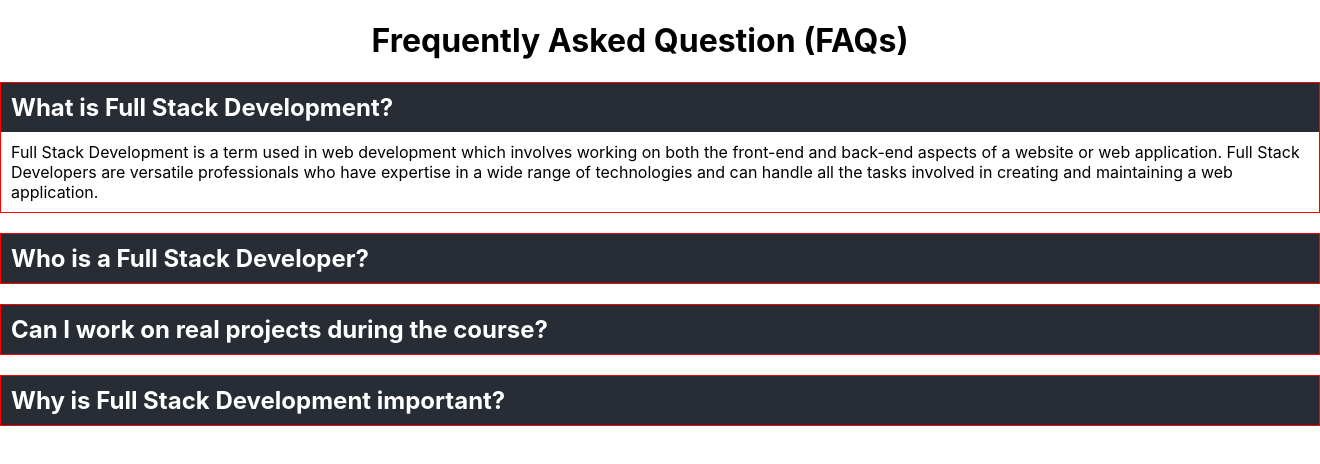
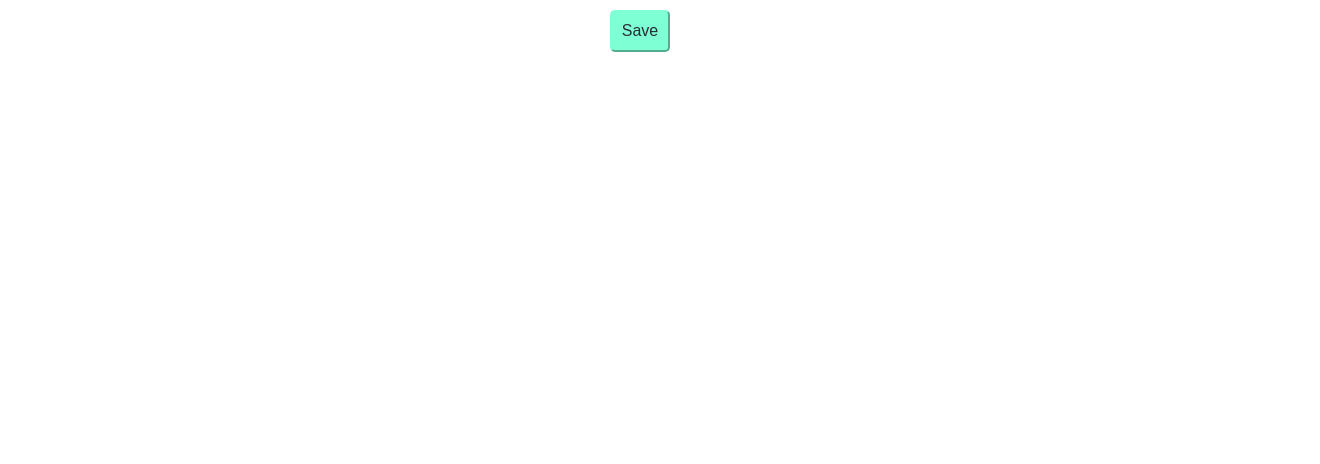
Before and after one commit to marleyDip/React-JS-Basics, a React (Create React App) app in the folder statehandling/: page / in a window 1280 px wide. Shown: the top 464 px of the page, 1320 px wide, since content can reach past the window. Built offline with nearby package versions, Linux system fonts and the light colour scheme.

Commit message:
react notification

```diff
--- a/statehandling/package.json
+++ b/statehandling/package.json
@@ -9,6 +9,7 @@
     "@testing-library/user-event": "^13.5.0",
     "react": "^19.1.0",
     "react-dom": "^19.1.0",
+    "react-notifications": "^1.7.4",
     "react-scripts": "5.0.1",
     "web-vitals": "^2.1.4"
   },
--- a/statehandling/src/App.js
+++ b/statehandling/src/App.js
@@ -1,116 +1,23 @@
 import "./App.css";
-import btnModule from "./Button.module.css";
-import { useState } from "react";
-import { questions } from "./Data/faqQuestion";
-import Faqs from "./Faqs.jsx";
+
+import "react-notifications/lib/notifications.css";
+import React from "react";
+import {
+  NotificationContainer,
+  NotificationManager,
+} from "react-notifications";
 
 function App() {
-  /*  let [status, setStatus] = useState(false);
-  let [pStatus, setPStatus] = useState(false);
-  let [menuStatus, setMenuStatus] = useState(false);
-
-  let statusData = () => {
-    setPStatus(!pStatus);
-  }; */
-
-  //let [modalStatus, setModalStatus] = useState(false);
-
-  let [showAns, setShowAns] = useState(questions[0].id);
+  let showNotification = () => {
+    NotificationManager.info(" Welcome to Deep");
+  };
 
   return (
     <div className="App">
-      {/* Create Faq With Props drilling Project */}
-      <div>
-        <Faqs />
-      </div>
-      {/* Create Faq With Props drilling Project */}
-
-      {/* Create Faq Using State Project */}
-      {/* <div>
-        <h1>Frequently Asked Question (FAQs)</h1>
-
-        <div className="faqOuter">
-          {questions.map((faqItems, i) => {
-            return (
-              <div className="faqItems" key={faqItems.id}>
-                <h2 onClick={() => setShowAns(faqItems.id)}>
-                  {faqItems.question}
-                </h2>
-
-                <p className={showAns === faqItems.id ? "activeAns" : ""}>
-                  {faqItems.answer}
-                </p>
-              </div>
-            );
-          })}
-        </div>
-      </div> */}
-      {/* Create Faq Using State Project */}
-
-      {/* Create Login Modal Project */}
-      {/* <button
-        className="en
-      button"
-        onClick={() => setModalStatus(!modalStatus)}
-      >
-        Enquiry Now
+      <button className="button" onClick={showNotification}>
+        Save
       </button>
-
-      <div
-        onClick={() => setModalStatus(!modalStatus)}
-        className={`modalOverLay ${modalStatus ? "showModalOverlay" : ""}`}
-      ></div>
-      <div className={`modelDiv ${modalStatus ? "showModelDiv" : ""}`}>
-        <h3>
-          Enquiry Now{" "}
-          <span onClick={() => setModalStatus(!modalStatus)}>&times;</span>
-        </h3>
-      </div> */}
-      {/* Create Login Modal Project */}
-
-      {/* Responsive Menu Project */}
-      {/* <button className="mIcon" onClick={() => setMenuStatus(!menuStatus)}>
-        &#9776;
-      </button>
-
-      <div className={`menu ${menuStatus ? "activeMenu" : ""}`}>
-        <ul>
-          <li>Home</li>
-          <li>About</li>
-          <li>Course</li>
-          <li>Gallery</li>
-          <li>Contact</li>
-        </ul>
-      </div> */}
-      {/* Responsive Menu Project */}
-
-      {/* Show & Hide Password Project */}
-      {/* <input className="input" type={pStatus ? "text" : "password"} />
-      <button className="button" onClick={statusData}>
-        {pStatus ? "Hide" : "Show"}
-      </button> */}
-      {/* Show & Hide Password Project */}
-
-      {/* <br />
-      <br /> */}
-      {/* module style */}
-      {/* <button className={btnModule.error}>Error</button>
-      <button className={btnModule.warning}>Demo</button> */}
-      {/* module style */}
-
-      {/* Ternary Operator */}
-      {/* <button className="button" onClick={statusData}>
-              Show
-            </button> */}
-      {/* <button className="button" onClick={() => setStatus(!status)}>
-        {status ? "Hide" : "Show"}
-      </button>
-      {status ? (
-        <p className="para">Welcome to Z-Index Next Gen Stack Company</p>
-      ) : (
-        ""
-      )} */}
-      {/* Ternary Operator */}
+      <NotificationContainer />
     </div>
   );
 }
```
Also changed, not shown: statehandling/src/App copy.js (added, +144 -0 lines), 1 other file (tests, documents, lock files or other folders).
